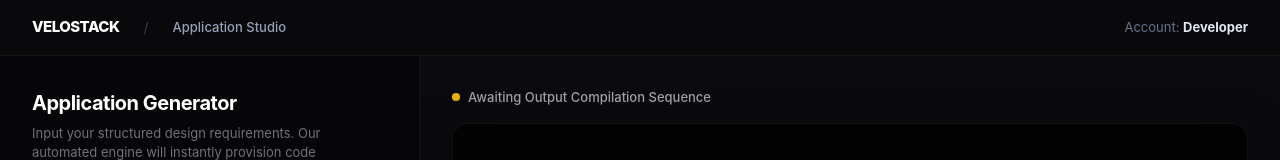
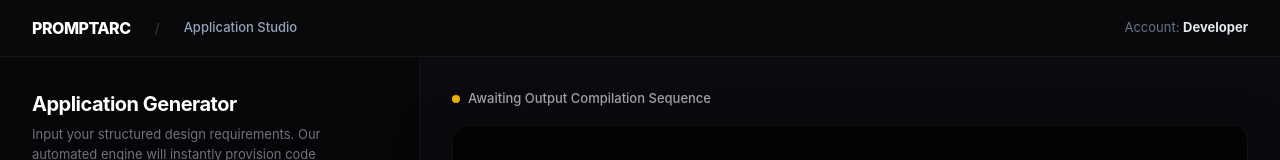
Before and after one commit to koushalr361-wq/ai-code-studio, a Next.js app: page /generate in a window 1280 px wide. Shown: the top 160 px of the page. Built offline with nearby package versions, Linux system fonts and the light colour scheme; no server answers.

Commit message:
Update page.tsx

```diff
--- a/app/generate/page.tsx
+++ b/app/generate/page.tsx
@@ -103,9 +103,9 @@ export default function GenerateWorkspace() {
         backgroundColor: "#09090b"
       }}>
         <div style={{ display: "flex", alignItems: "center", gap: "24px" }}>
-          <Link href="/" style={{ textDecoration: "none", fontWeight: 800, fontSize: "15px", color: "#ffffff", letterSpacing: "-0.5px" }}>
-            VELOSTACK
-          </Link>
+          <Link href="/" style={{ textDecoration: "none", fontWeight: 800, fontSize: "16px", color: "#ffffff", letterSpacing: "-0.5px" }}>
+  PROMPTARC
+</Link>
           <span style={{ color: "rgba(255,255,255,0.2)", fontSize: "14px" }}>/</span>
           <span style={{ fontSize: "13px", fontWeight: 500, color: "#94a3b8" }}>Application Studio</span>
         </div>
```
